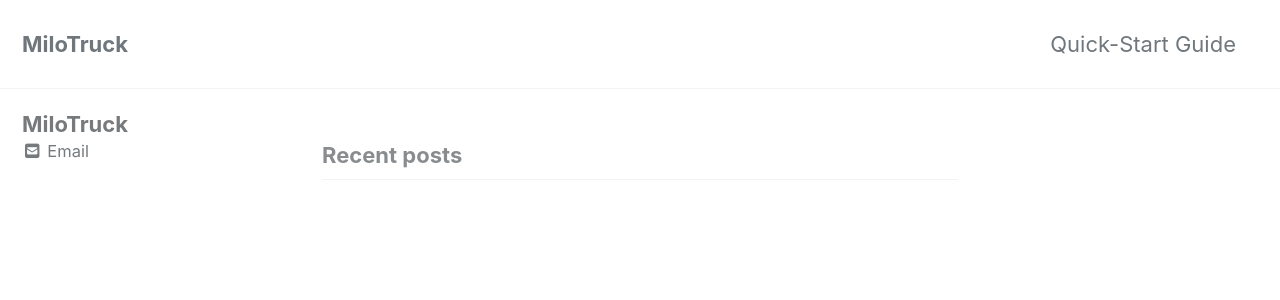
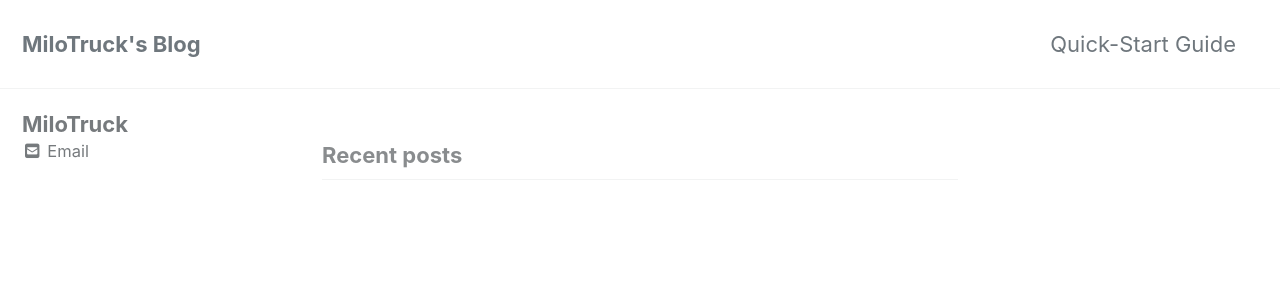
Before and after one commit to MiloTruck/milotruck.github.io, a Jekyll site: the page built from index.html, in a window 1280 px wide and 900 px high. Shown: the top 300 px of the window. Built offline with Jekyll 4.4.1, drawn with Linux system fonts in a browser that asks for light colours; cached includes are drawn as plain includes; nearby versions of some CDN libraries; the list of posts is cut into pages by our own code.

Commit message:
Edited _config.yml

```diff
--- a/_config.yml
+++ b/_config.yml
@@ -16,7 +16,7 @@ minimal_mistakes_skin    : "default" # "air", "aqua", "contrast", "dark", "dirt"
 
 # Site Settings
 locale                   : "en-US"
-title                    : "MiloTruck"
+title                    : "MiloTruck's Blog"
 title_separator          : "-"
 subtitle                 : # site tagline that appears below site title in masthead
 name                     : "MiloTruck"
```
